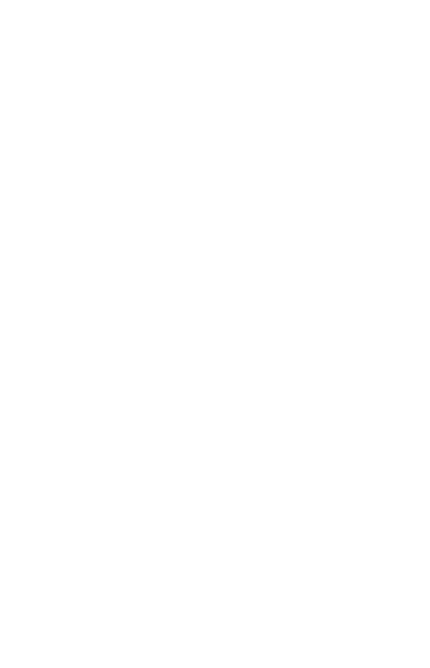
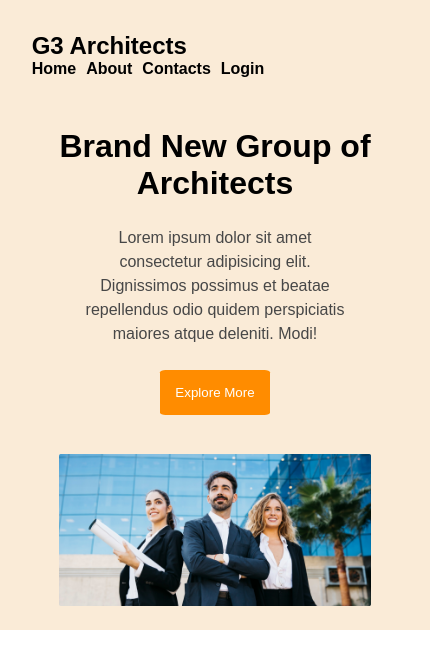
Before and after one commit to mahizaman490/simple-project-july15, a plain HTML site: page index.html in a window 390 px wide. Shown: the whole page, 430 px wide, since content can reach past the window. Drawn offline with Linux system fonts and the light colour scheme.

Commit message:
created header srction with mobile responsive

```diff
--- a/index.html
+++ b/index.html
@@ -4,8 +4,35 @@
     <meta charset="UTF-8">
     <meta name="viewport" content="width=device-width, initial-scale=1.0">
     <title>Document</title>
+    <link rel="stylesheet" href="style.css">
 </head>
 <body>
+    <header>
+<nav>
+    <h3 class="nav-title">G3 Architects</h3>
+    <ul>
+        <li><a href="">Home</a></li>
+        <li><a href="">About</a></li>
 
+        <li><a href="">Contacts</a></li>
+        <li><a href="">Login</a></li>
+    </ul>
+</nav>
+<div class="banner">
+   <div class="banner-contant">
+
+    <h1>Brand New Group of Architects</h1>
+    <p>Lorem ipsum dolor sit amet consectetur adipisicing elit. Dignissimos possimus et beatae repellendus odio quidem perspiciatis maiores atque deleniti. Modi!</p>
+    <button class="primary">Explore More</button>
+   </div>
+    <img class="banner-img" src="images/banner.png" alt="">
+</div>
+    </header>
+    <main>
+
+    </main>
+    <footer>
+
+    </footer>
 </body>
 </html>
--- a/style.css
+++ b/style.css
@@ -0,0 +1,87 @@
+*{
+    font-family: sans-serif;
+    margin: 0;
+    padding: 0;
+}
+
+nav ul{
+list-style-type: none;
+display: flex;
+
+}
+
+a{
+    text-decoration: none;
+    color: black;
+    font-weight: 800;
+    margin-right:10px;
+
+}
+nav{
+display: flex;
+justify-content: space-between;
+padding:3%;
+max-width: 100%;
+}
+h1{
+    font-weight:bolder;
+}
+
+.nav-title{
+    font-size: 1.5rem;
+}
+
+header{
+    background-color: antiquewhite;
+    width:100%;
+}
+.banner-contant{
+    max-width:600px;
+    text-align: center;
+    margin: 0 auto;
+    padding: 10%;
+
+}
+
+button{
+    background-color: darkorange;
+    border: none;
+    color: white;
+    padding:15px;
+    border-radius:5%;
+}
+.banner-img{
+  max-width: 80%;
+margin-left: 10%;
+
+}
+p{
+    color: rgb(71, 71, 71);
+    line-height:1.5em;
+    padding: 1.5em;
+}
+
+.banner{
+    width: 100%;
+}
+
+
+@media screen and (max-width:576px){
+
+  header{
+    padding: 20px;
+  }
+    nav{
+        flex-direction: column;
+    }
+}
+
+@media screen and (min-width:576px) and (max-width:960px){
+    nav{
+        flex-direction: column;
+    }
+    header{
+   padding: 50px;
+   max-width:650px;
+    }
+}
```
